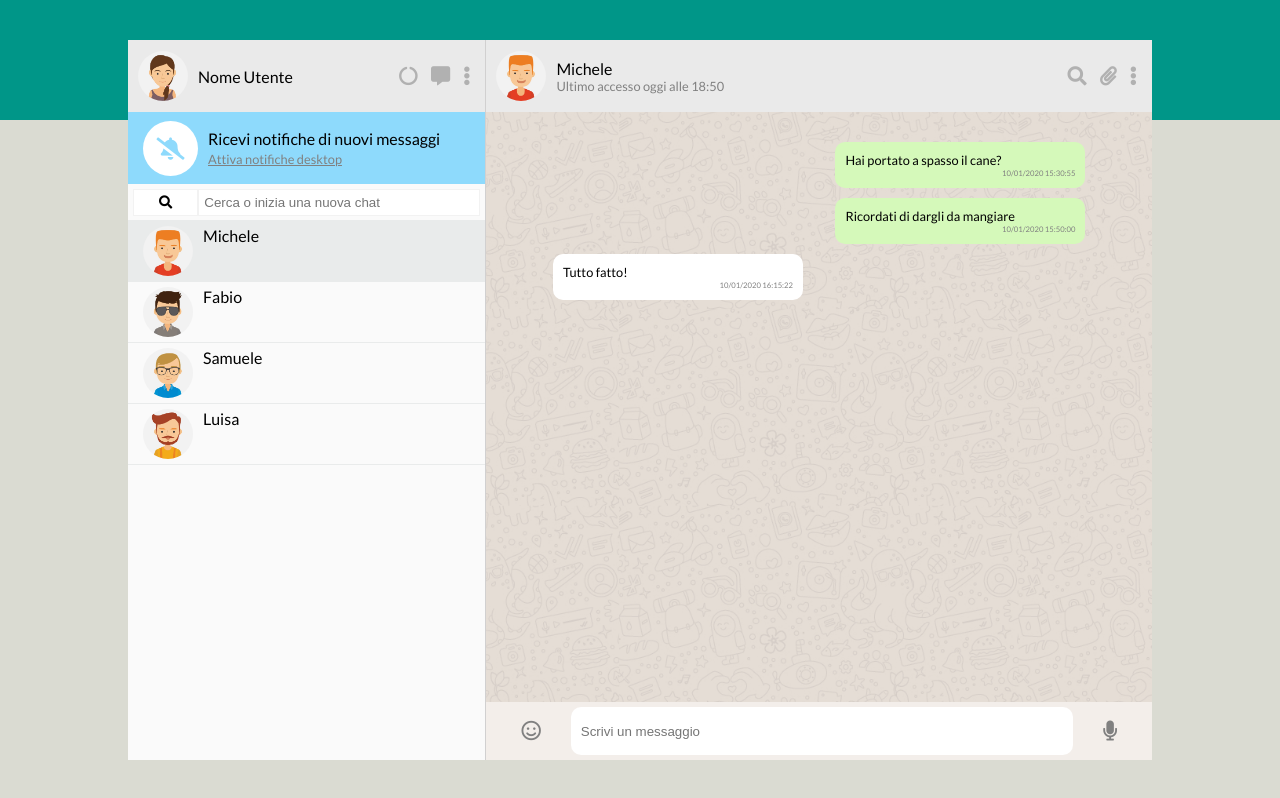
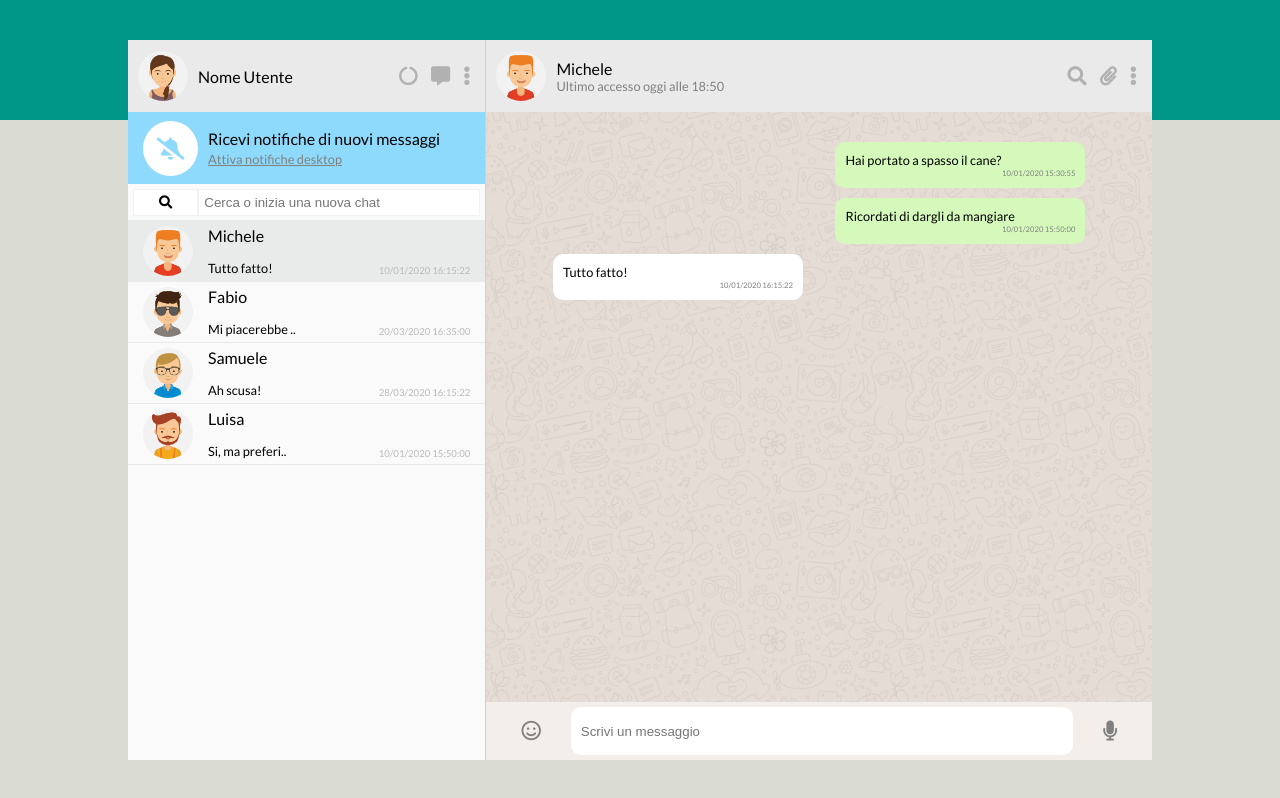
Before and after one commit to NiccoloArcioni/js-html-css-boolzap, a plain HTML site: page index.html in a window 1280 px wide. Drawn offline with nearby package versions, Linux system fonts and the light colour scheme.

Commit message:
Completamento Milestone 5

```diff
--- a/css/master.css
+++ b/css/master.css
@@ -152,9 +152,24 @@ h4 {
     background-color: #f3f3f3;
 }
 
-#user_messages ul li span {
-    align-self: flex-start;
-    margin-left: 10px;
+#user_messages ul li .message {
+    position: relative;
+    width: 100%;
+    height: 50px;
+    margin-left: 15px;
+}
+#user_messages ul li .message p {
+    position: absolute;
+    bottom: 0;
+    left: 0;
+    font-size: 0.8em;
+}
+#user_messages ul li .message span {
+    position: absolute;
+    bottom: 0;
+    right: 0;
+    color: #b9b9b9;
+    font-size: 0.6em;
 }
 
 #user_messages ul li:first-child {
--- a/index.html
+++ b/index.html
@@ -59,7 +59,15 @@
                     <ul>
                         <li v-for="(user, index) in contacts" v-if="(user.name).toLowerCase().includes(findUsers.toLowerCase())" @click="showSelectedContactChat(index)" :class="activeUser == index ? 'activeContact' : null">
                             <img :src="avatarPath + user.avatar + avatarImgType" class="users_img">
-                            <span>{{user.name}}</span>
+                            <!-- message -->
+                            <div class="message">
+                                <h4>{{user.name}}</h4>
+                                <!-- last message -->
+                                <p v-if='user.messages[user.messages.length - 1].text.length < 14'>{{user.messages[user.messages.length -1].text}}</p>
+                                <p v-else>{{user.messages[user.messages.length - 1].text.substring(0,14)}}..</p>
+                                <span>{{user.messages[user.messages.length - 1].date}}</span>
+                            </div>
+
                         </li>
                     </ul>
                 </nav>
```
